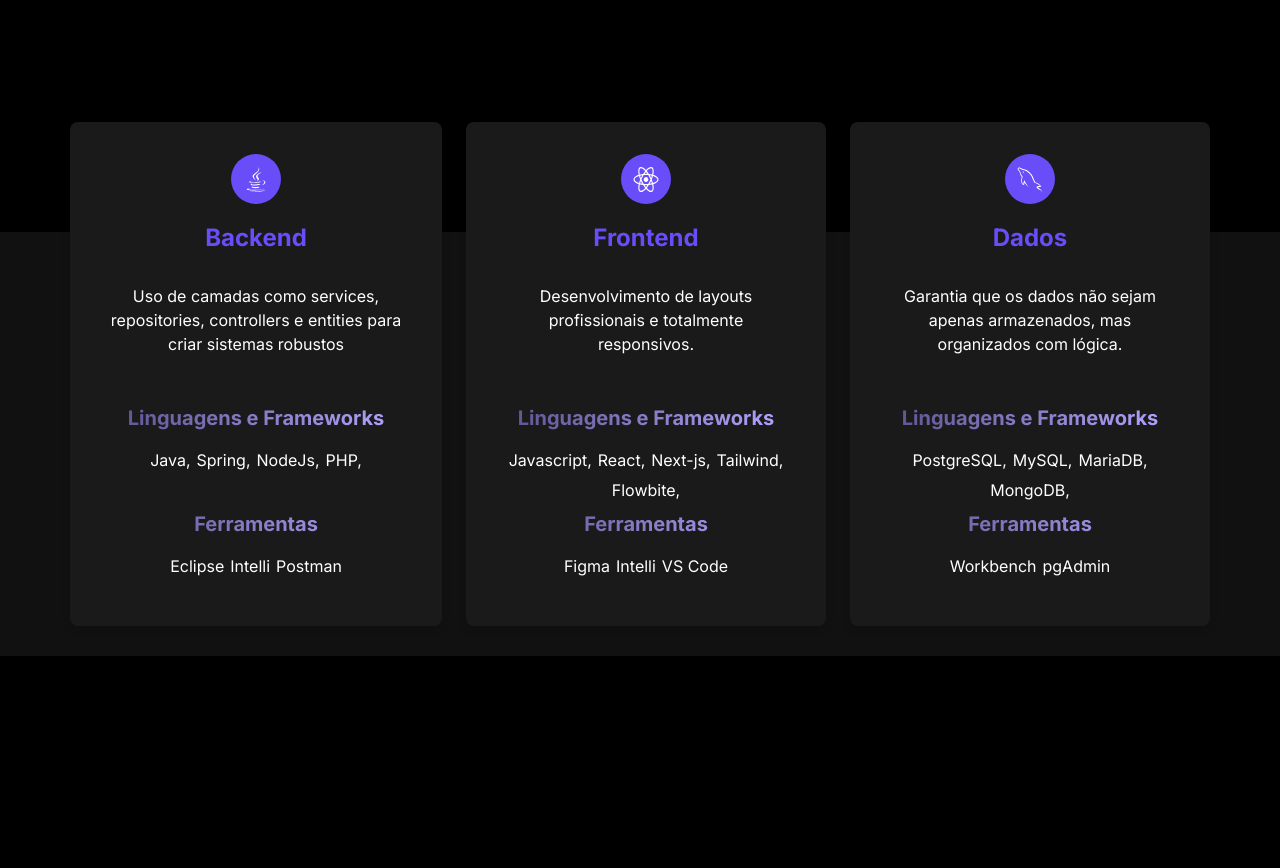
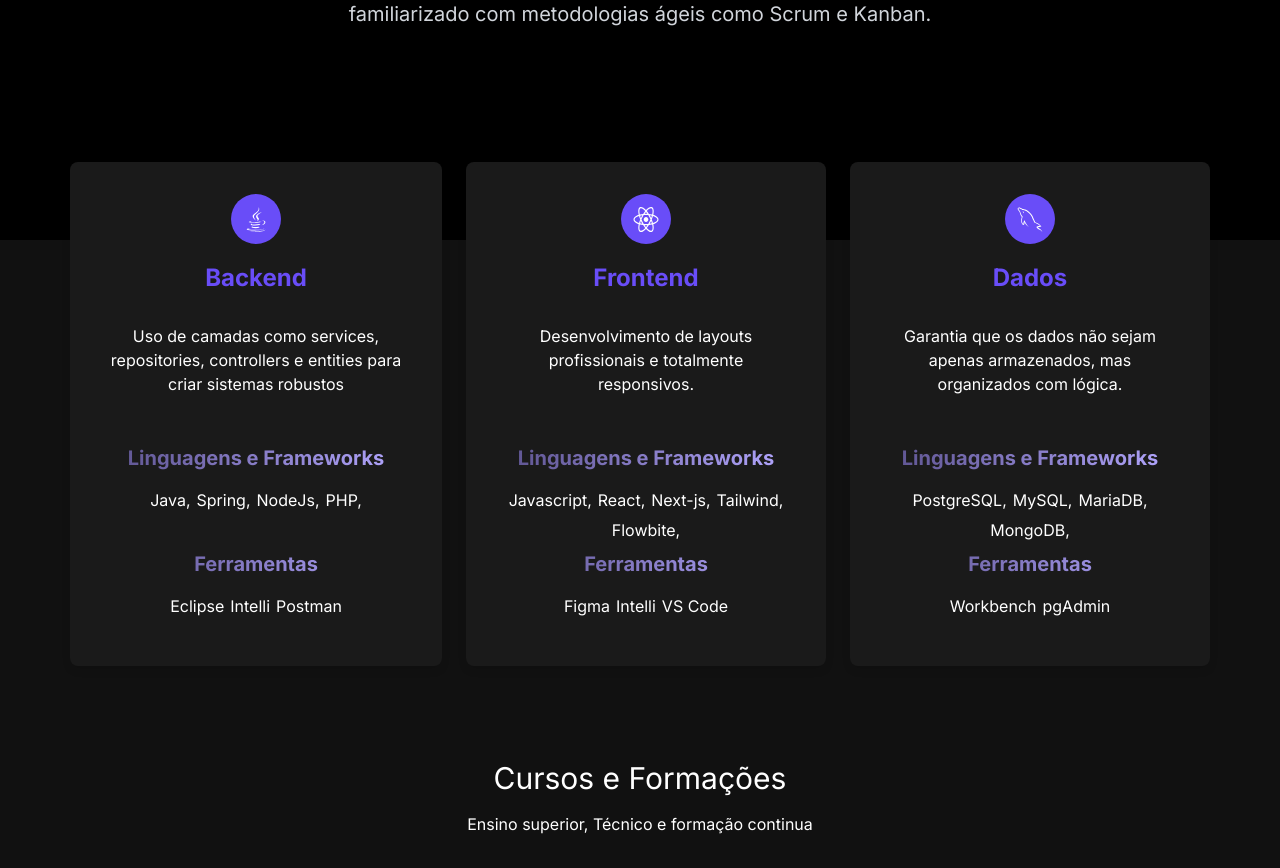
Before and after one commit to JoaoSBarbosa/barbosa-codev2, a Next.js app: page / in a window 1280 px wide. Shown: the part 1028-1896 px from the top of the page. Before the commit the page ends 1684 px from the top, so only its background shows below. Built offline with nearby package versions, Linux system fonts and the light colour scheme.

Commit message:
Inicio da seção Cursos e Formação

```diff
--- a/src/app/components/RootSecttion/RootSection.tsx
+++ b/src/app/components/RootSecttion/RootSection.tsx
@@ -9,7 +9,7 @@ interface RootSectionProps {
 export const RootSection = ({isDarkBackgroundColor,isBottomBoxShadow, children}: RootSectionProps) => {
 
     return (
-        <section className={`${isBottomBoxShadow && styles.bgContainer} ${isDarkBackgroundColor ? "bg-deep-gray text-white" : ""}`}>
+        <section className={`${isBottomBoxShadow && styles.bgContainer} ${isDarkBackgroundColor ? "bg-deep-gray text-white" : ""} py-8`}>
             {children}
         </section>
     )
--- a/src/app/components/Sections/about/About.tsx
+++ b/src/app/components/Sections/about/About.tsx
@@ -5,7 +5,7 @@ export const About = () => {
     return (
         <RootSection>
             <Layout>
-                <div className={"p-6 md:p-1 flex text-gray-300 flex-col items-center justify-center mt-14 mb-36"}>
+                <div className={"p-6 md:p-1 flex text-gray-300 flex-col items-center justify-center my-10"}>
                     <h1 className={"text-3xl mb-10 text-start md:text-center"}>Olá, eu sou o João</h1>
                     <p className={"my-4 max-w-screen-lg md:text-center text-xl"}>
                         Sou desenvolvedor Full Stack e atualmente estou cursando Análise e Desenvolvimento de Sistemas.
--- a/src/app/components/Sections/skill/Skill.module.css
+++ b/src/app/components/Sections/skill/Skill.module.css
@@ -7,3 +7,21 @@
     scrollbar-width: thin;
     scrollbar-color: #694DF8 #000;
 }
+.skillTitle {
+    font-size: 2rem;
+    text-align: start;
+    padding-left: 20px;
+    margin-bottom: 1rem;
+}
+
+/* Esconde o título em telas maiores que 600px */
+.hiddenOnLargeScreens {
+    display: none;
+}
+
+/* Mostra o título em telas menores que 600px */
+@media (max-width: 400px) {
+    .hiddenOnLargeScreens {
+        display: block;
+    }
+}
--- a/src/app/components/Sections/skill/Skill.tsx
+++ b/src/app/components/Sections/skill/Skill.tsx
@@ -22,9 +22,10 @@ export const Skill = () => {
 
         <RootSection isDarkBackgroundColor={true} isBottomBoxShadow={true}>
             <Layout>
+                {/*<h2 className={`${styles.skillTitle} ${styles.hiddenOnLargeScreens}`}>Skill</h2>*/}
                 <ul className={`${styles.skillContainer}`} id={"skill"}>
 
-                    {SkillCardData.map((skill, index) => (
+                {SkillCardData.map((skill, index) => (
                         <li key={skill.id}>
                             <CardSkill
                                 pathImage={skill.pathImage}
--- /dev/null
+++ b/src/app/components/Sections/training/Training.tsx
@@ -0,0 +1,18 @@
+import {Layout} from "@/app/components/Layout/Layout";
+import React from "react";
+import {RootSection} from "@/app/components/RootSecttion/RootSection";
+
+export const Training = () => {
+
+
+    return (
+        <RootSection isDarkBackgroundColor={true} >
+            <Layout>
+
+                <h2 className={"text-center text-3xl mb-4"}>Cursos e Formações</h2>
+                <h3 className={"text-center "}>Ensino superior, Técnico e formação continua</h3>
+            </Layout>
+        </RootSection>
+
+    )
+}
--- /dev/null
+++ b/src/app/data/training/TrainingData.ts
@@ -0,0 +1,56 @@
+import {TrainingDataType} from "@/app/types/Training/TrainingDataType";
+
+export const TrainingData: TrainingDataType[] =
+    [
+        {
+            id: 1,
+            level: "TECNÓLOGO",
+            course: "",
+            institution: "",
+        },
+        {
+            id: 2,
+            level: "TÉCNICO",
+            course: "",
+            institution: "",
+        },
+        {
+            id: 3,
+            level: "FORMAÇÃO CONTINUA",
+            course: "",
+            institution: "",
+        },
+        {
+            id: 4,
+            level: "FORMAÇÃO CONTINUA",
+            course: "HTML e CSS",
+            institution: "ORIGAMID",
+        },
+        {
+            id: 4,
+            level: "FORMAÇÃO CONTINUA",
+            course: "Javascript",
+            institution: "B7WEB",
+        },
+        {
+            id: 5,
+            level: "FORMAÇÃO CONTINUA",
+            course: "Typescript",
+            institution: "B7WEB",
+        }, {
+        id: 6,
+        level: "FORMAÇÃO CONTINUA",
+        course: "UI Design para iniciantes",
+        institution: "ORIGAMID",
+    }, {
+        id: 7,
+        level: "FORMAÇÃO CONTINUA",
+        course: "Auxiliar de Desenvolvimento de Sistema",
+        institution: "ETEC",
+    }, {
+        id: 7,
+        level: "FORMAÇÃO CONTINUA",
+        course: "Formação Desenvolvedor Java",
+        institution: "UDEMY - Nélio Alves",
+    },
+    ]
--- a/src/app/page.tsx
+++ b/src/app/page.tsx
@@ -1,6 +1,7 @@
 import Header from "@/app/components/Sections/header/Header";
 import {About} from "@/app/components/Sections/about/About";
 import {Skill} from "@/app/components/Sections/skill/Skill";
+import {Training} from "@/app/components/Sections/training/Training";
 
 
 export default function Home() {
@@ -9,6 +10,7 @@ export default function Home() {
             <Header/>
             <About/>
             <Skill/>
+            <Training/>
         </>
     );
 }
--- /dev/null
+++ b/src/app/types/Training/TrainingDataType.ts
@@ -0,0 +1,6 @@
+export type TrainingDataType ={
+    id: number;
+    level: string;
+    course: string;
+    institution: string,
+}
```
